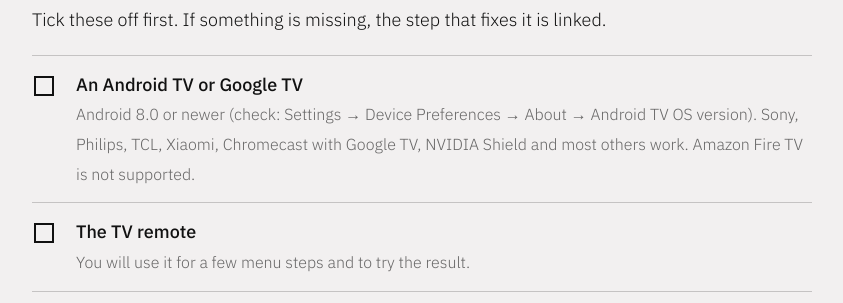
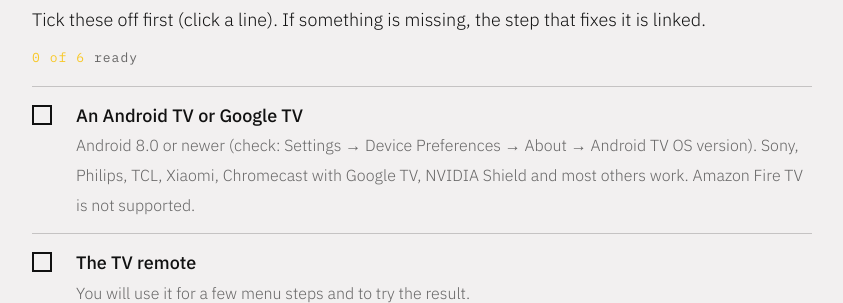
Before and after one commit to oliverweissl/RietveldTV, a plain HTML site: page docs/install.html in a window 1280 px wide. Shown: the part 504-807 px from the top of the page, without its empty margins (218-1061 px from the left). Drawn offline with Linux system fonts and the light colour scheme.

Commit message:
Rietveld logos as Mondrian tiles (red/blue/yellow only); editor layering fix; tickable install checklist
- Abstract logos are now full Mondrian tiles using only the three accent colours
  with black gaps, each hinting at the original (N, play wedge, screen, bars, diamond).
- Home widgets no longer draw on top of the widget editor when something changes.
- Install page: requirements and steps are real checkboxes (click the line), with a
  progress counter, remembered in the browser.

Co-Authored-By: Claude Sonnet 5.5 <noreply@anthropic.com>

```diff
--- a/docs/install.html
+++ b/docs/install.html
@@ -30,14 +30,24 @@
   .meta { display:flex; gap:26px; flex-wrap:wrap; font:400 13px "IBM Plex Mono", monospace; letter-spacing:.06em; color:var(--dim); }
   .meta b { color:var(--fg); font-weight:400; }
   ul.req { list-style:none; padding:0; margin:20px 0 0; }
-  ul.req > li { border-top:1px solid var(--line); padding:14px 0 14px 44px; position:relative; }
+  ul.req > li { border-top:1px solid var(--line); padding:14px 0 14px 44px; position:relative; cursor:pointer; }
   ul.req > li::before { content:""; position:absolute; left:2px; top:20px; width:16px; height:16px; border:2px solid var(--fg); }
+  .js ul.req > li::before { display:none; }
+  input.tick { -webkit-appearance:none; appearance:none; position:absolute; margin:0; width:20px; height:20px; border:2px solid var(--fg); background:transparent; cursor:pointer; }
+  input.tick:checked { background:var(--yellow); border-color:var(--yellow); }
+  input.tick:checked::after { content:""; position:absolute; left:5px; top:1px; width:5px; height:10px; border:solid #000; border-width:0 2px 2px 0; transform:rotate(45deg); }
+  ul.req input.tick { left:0; top:18px; }
+  ol.steps input.tick { left:0; top:58px; width:18px; height:18px; }
+  ol.steps input.tick:checked::after { left:4px; top:0; }
+  li.done > strong, li.done > h3 { opacity:.5; text-decoration:line-through; text-decoration-thickness:1px; }
+  li.done > span { opacity:.5; }
+  .progress { font:400 13px "IBM Plex Mono", monospace; letter-spacing:.08em; color:var(--dim); margin:14px 0 0; }
+  .progress b { color:var(--yellow); font-weight:400; }
   ul.req strong { font-weight:500; display:block; }
   ul.req span { color:var(--dim); font-size:16px; }
   ol.steps { padding:0; list-style:none; counter-reset:s; margin:0; }
   ol.steps > li { counter-increment:s; border-top:1px solid var(--line); padding:26px 0 26px 64px; position:relative; }
   ol.steps > li::before { content:counter(s, decimal-leading-zero); position:absolute; left:0; top:26px; font:400 15px "IBM Plex Mono", monospace; color:var(--dim); }
-  ol.steps > li.done-able::after { content:""; position:absolute; left:34px; top:31px; width:7px; height:7px; background:var(--yellow); }
   h3 { font-weight:500; font-size:20px; margin:0 0 8px; }
   p { margin:8px 0; }
   .note { border-left:3px solid var(--blue); padding:4px 0 4px 14px; color:var(--dim); font-size:16px; margin:12px 0; }
@@ -78,7 +88,8 @@
   <div class="rule"></div>
   <p class="kicker">Before you start</p>
   <h2>Requirements</h2>
-  <p>Tick these off first. If something is missing, the step that fixes it is linked.</p>
+  <p>Tick these off first (click a line). If something is missing, the step that fixes it is linked.</p>
+  <p class="progress" id="reqProgress" aria-live="polite"></p>
   <ul class="req">
     <li><strong>An Android TV or Google TV</strong><span>Android 8.0 or newer (check: Settings → Device Preferences → About → Android TV OS version). Sony, Philips, TCL, Xiaomi, Chromecast with Google TV, NVIDIA Shield and most others work. Amazon Fire TV is not supported.</span></li>
     <li><strong>The TV remote</strong><span>You will use it for a few menu steps and to try the result.</span></li>
@@ -189,6 +200,35 @@ adb uninstall dev.oliver.home</pre>
 </main>
 <script>
   document.body.classList.remove('nojs');
+  document.body.classList.add('js');
+  // tick lists: real checkboxes, remembered in this browser (storage may be unavailable, so everything works without it)
+  function store(k, v) { try { if (v === undefined) return localStorage.getItem(k); localStorage.setItem(k, v); } catch (e) {} return null; }
+  function makeTicks(items, prefix, onChange) {
+    items.forEach(function (li, i) {
+      var cb = document.createElement('input');
+      cb.type = 'checkbox'; cb.className = 'tick'; cb.id = prefix + i;
+      var title = li.querySelector('strong, h3');
+      cb.setAttribute('aria-label', title ? title.textContent : 'done');
+      cb.checked = store(prefix + i) === '1';
+      li.classList.toggle('done', cb.checked);
+      cb.addEventListener('change', function () {
+        li.classList.toggle('done', cb.checked); store(prefix + i, cb.checked ? '1' : '0'); onChange();
+      });
+      li.insertBefore(cb, li.firstChild);
+      if (prefix === 'req') li.addEventListener('click', function (e) {
+        if (e.target === cb || e.target.closest('a')) return;
+        cb.checked = !cb.checked; cb.dispatchEvent(new Event('change'));
+      });
+    });
+  }
+  var reqs = Array.prototype.slice.call(document.querySelectorAll('ul.req > li'));
+  function reqProgress() {
+    var n = reqs.filter(function (li) { return li.querySelector('input.tick').checked; }).length;
+    document.getElementById('reqProgress').innerHTML = n === reqs.length ? '<b>' + n + ' of ' + reqs.length + '</b> ready. Start with step 1.' : '<b>' + n + ' of ' + reqs.length + '</b> ready';
+  }
+  makeTicks(reqs, 'req', reqProgress);
+  makeTicks(Array.prototype.slice.call(document.querySelectorAll('ol.steps > li')), 'step', function () {});
+  reqProgress();
   // OS tabs: pick the visitor's OS by default
   var ua = navigator.userAgent || '';
   var guess = /Win/i.test(ua) ? 'win' : /Mac/i.test(ua) ? 'mac' : 'linux';
```
Also changed, not shown: 3 other files.
